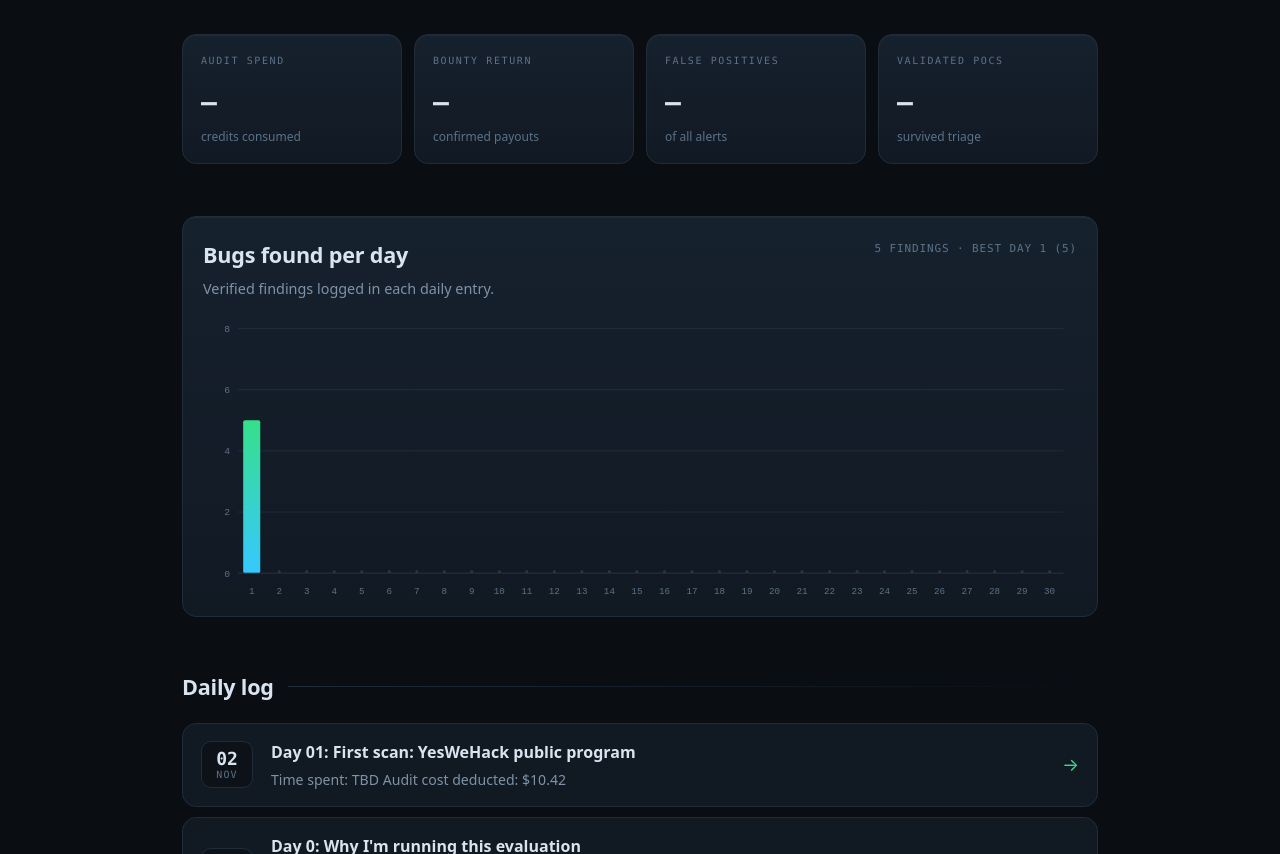
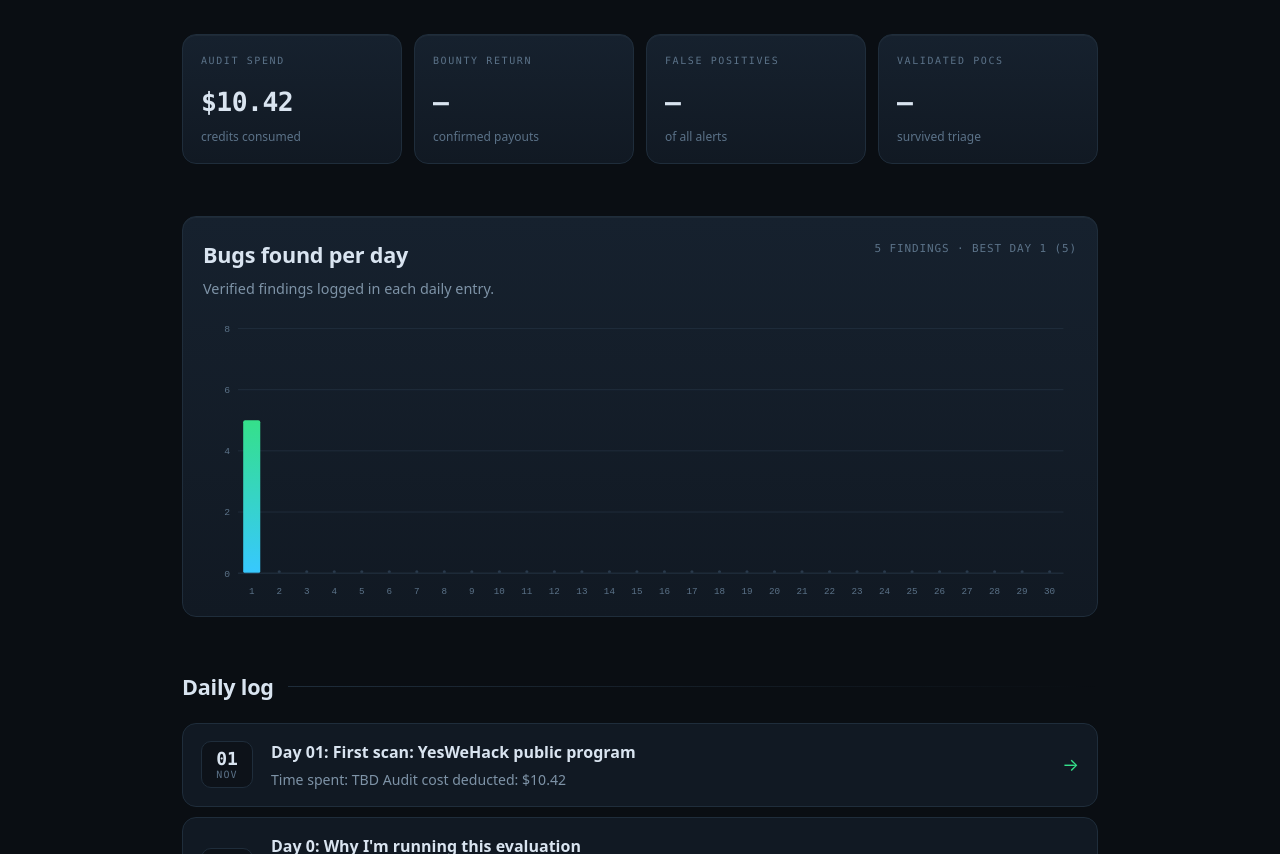
Before and after one commit to r4redrabbit/bugbunny-30day-eval, a Jekyll site: the page built from index.html, in a window 1280 px wide. Shown: the part 618-1472 px from the top of the page. Built offline with Jekyll 4.4.1, drawn with Linux system fonts in a browser that asks for light colours.

Commit message:
docs: publish Day 01 update

```diff
--- a/_posts/2026-11-01-day-01-first-scan-yeswehack-public-program.md
+++ b/_posts/2026-11-01-day-01-first-scan-yeswehack-public-program.md
@@ -1,9 +1,10 @@
 ---
 layout: post
 title: "Day 01: First scan: YesWeHack public program"
-date: 2026-11-02
+date: 2026-11-01
 day: 1
 bugs: 5
+cost: 10.42
 ---
 **Time spent:** TBD
 **Audit cost deducted:** $10.42
```
